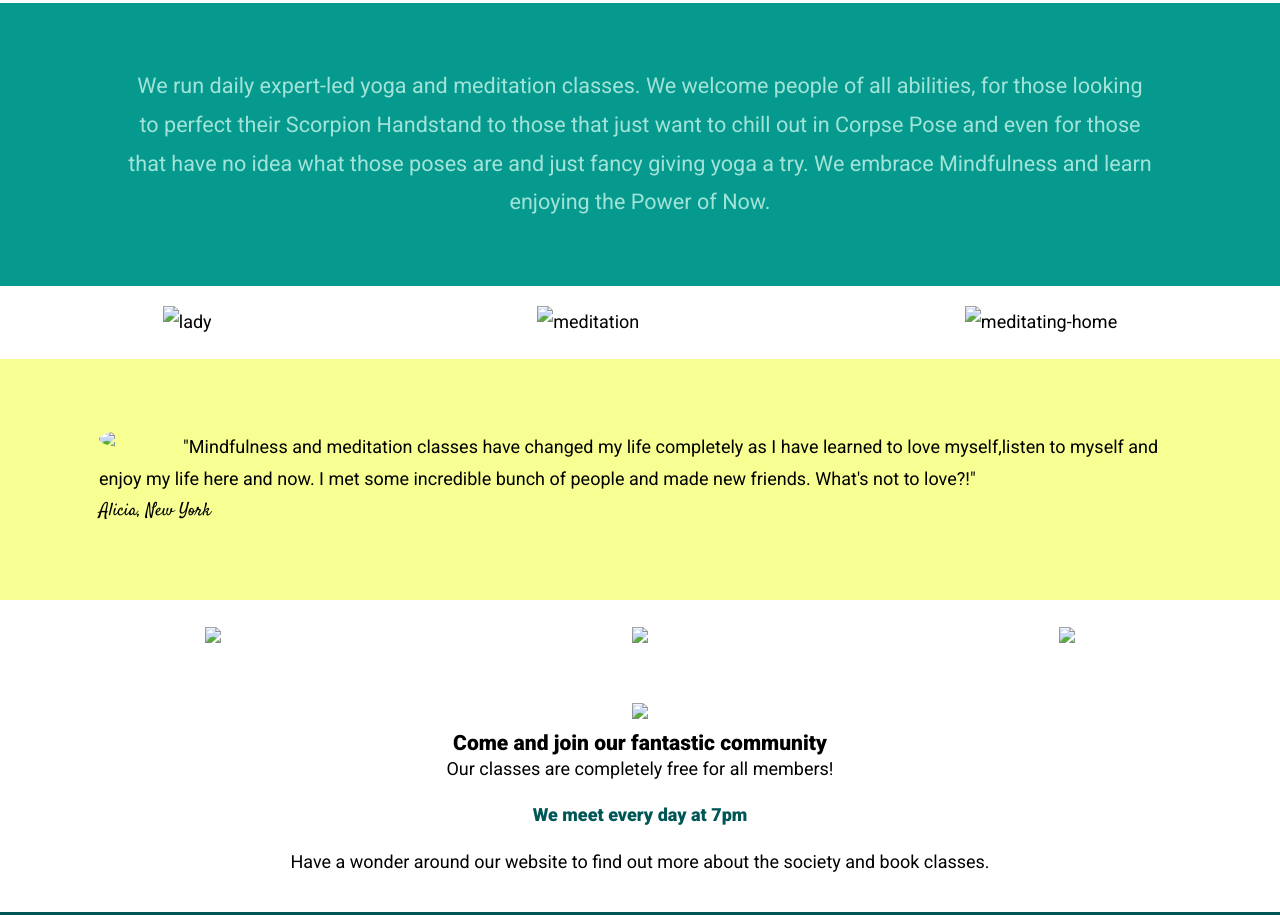
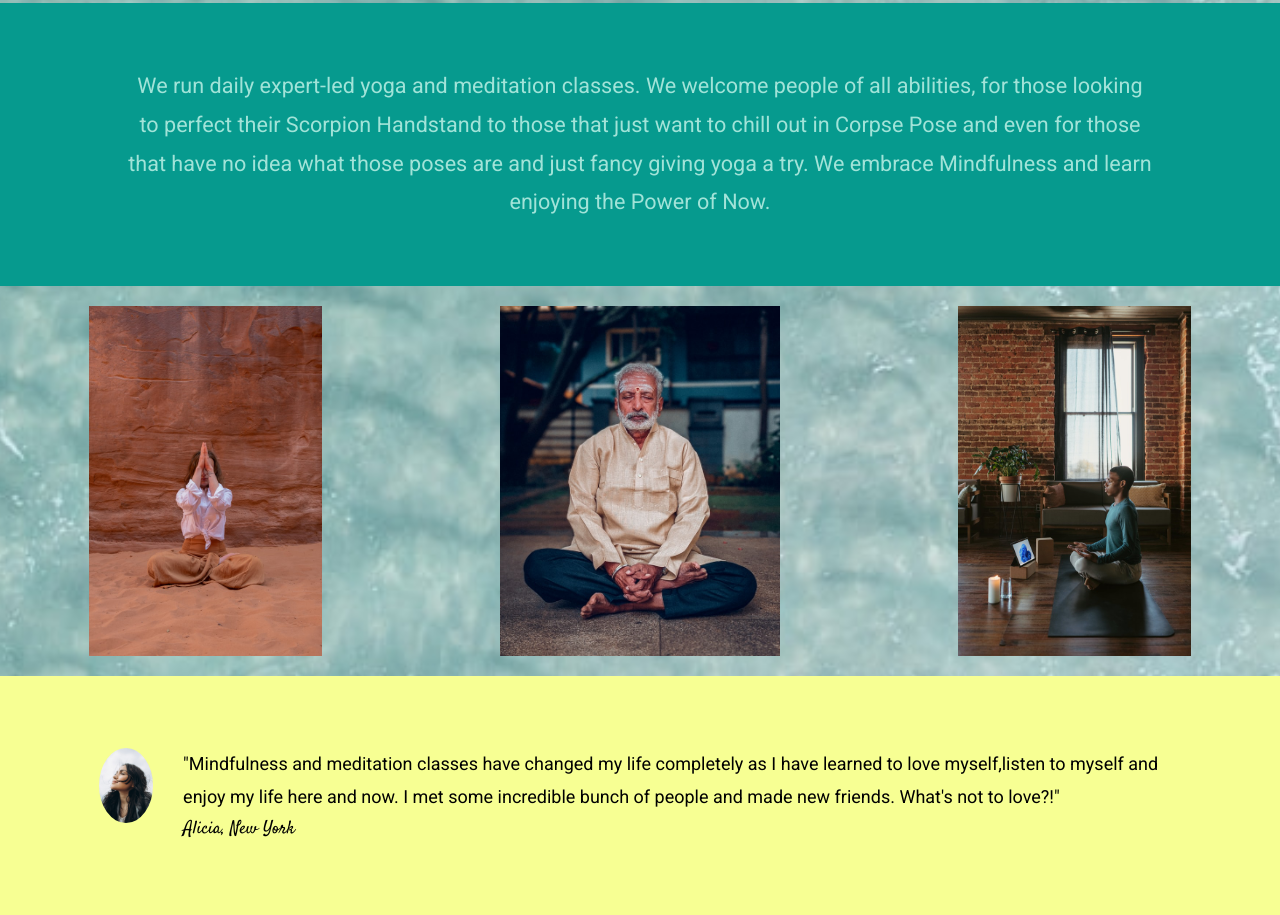
Before and after one commit to AnaraB/newProject, a plain HTML site: page meditation-club.html in a window 1280 px wide. Shown: the part 552-1467 px from the top of the page. Drawn offline with Linux system fonts and the light colour scheme; files that its build step writes are made by us from their sources.

Commit message:
path images fixed

```diff
--- a/meditation-club.css
+++ b/meditation-club.css
@@ -4,7 +4,7 @@ body {
     font-weight: 400;
     font-size: 18px;
     line-height: 1.8;
-    background-image: url(../club-img/background-img.jpg);
+    background-image: url(club-img/background-img.jpg);
     background-position: center;
     background-size: cover;
     clear: both;
--- a/meditation-club.html
+++ b/meditation-club.html
@@ -4,7 +4,7 @@
 <head>
     <meta charset="UTF-8">
     <meta name="viewport" content="width=device-width, initial-scale=1">
-    <link rel="stylesheet" href="./recources/css/meditation-club.css">
+    <link rel="stylesheet" href="./meditation-club.css">
     <link
         href="https://fonts.googleapis.com/css2?family=Cormorant+Garamond:ital,wght@1,400;1,500&family=Roboto:wght@400;900&family=Satisfy&display=swap"
         rel="stylesheet">
@@ -41,9 +41,9 @@
                 a try. We embrace Mindfulness and learn enjoying the Power of Now.
             </p>
             <div class="gallery-img">
-                <img src="./recources/club-img/samantha.jpg" alt="lady">
-                <img src="./recources/club-img/vishwanth-p-7x2pn1UKidM-unsplash.jpg" alt="meditation">
-                <img src="./recources/club-img/meditating-home.jpg" alt="meditating-home">
+                <img src="./club-img/samantha.jpg" alt="lady">
+                <img src="./club-img/vishwanth-p-7x2pn1UKidM-unsplash.jpg" alt="meditation">
+                <img src="./club-img/meditating-home.jpg" alt="meditating-home">
             </div>
 
         </div>
@@ -51,7 +51,7 @@
 
         <div id="testimonial" class="testimonial">
             <div class="say">
-                <img class="testimonial-img" src="./recources/club-img/daydreaming.jpg" />
+                <img class="testimonial-img" src="./club-img/daydreaming.jpg" />
                 <p>"Mindfulness and meditation classes have changed my life completely as I have learned to love
                     myself,listen to myself and enjoy my life here and now. I met some incredible bunch of people and
                     made new friends. What's not to love?!"</p>
@@ -62,13 +62,13 @@
 
 
         <div class="photos">
-            <img src="./recources/club-img/sunrays.jpg">
-            <img src="./recources/club-img/grateful-sign.jpg">
-            <img src="./recources/club-img/swim-near-snow.jpg" />
+            <img src="./club-img/sunrays.jpg">
+            <img src="./club-img/grateful-sign.jpg">
+            <img src="./club-img/swim-near-snow.jpg" />
         </div>
 
         <div class="big-photo">
-            <img src="./recources/club-img/group-session.jpg">
+            <img src="./club-img/group-session.jpg">
 
         </div>
 
```
